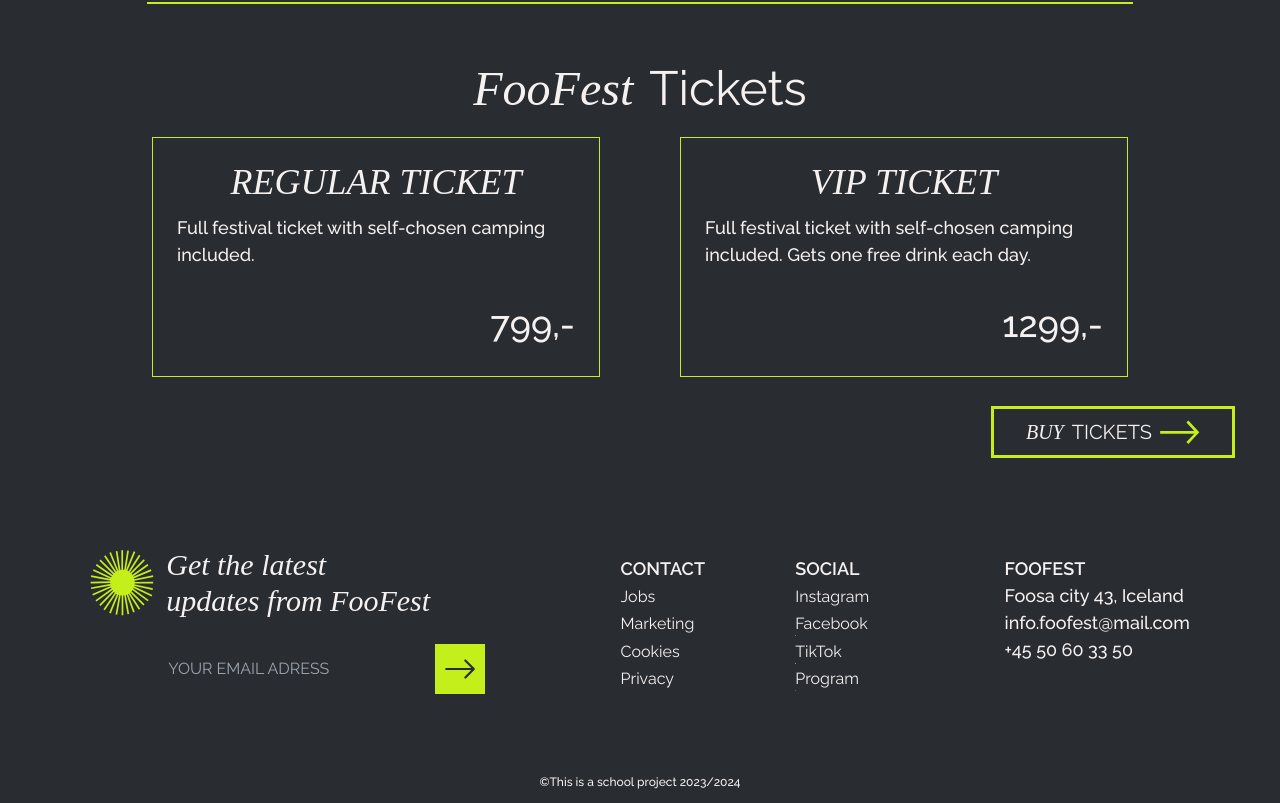
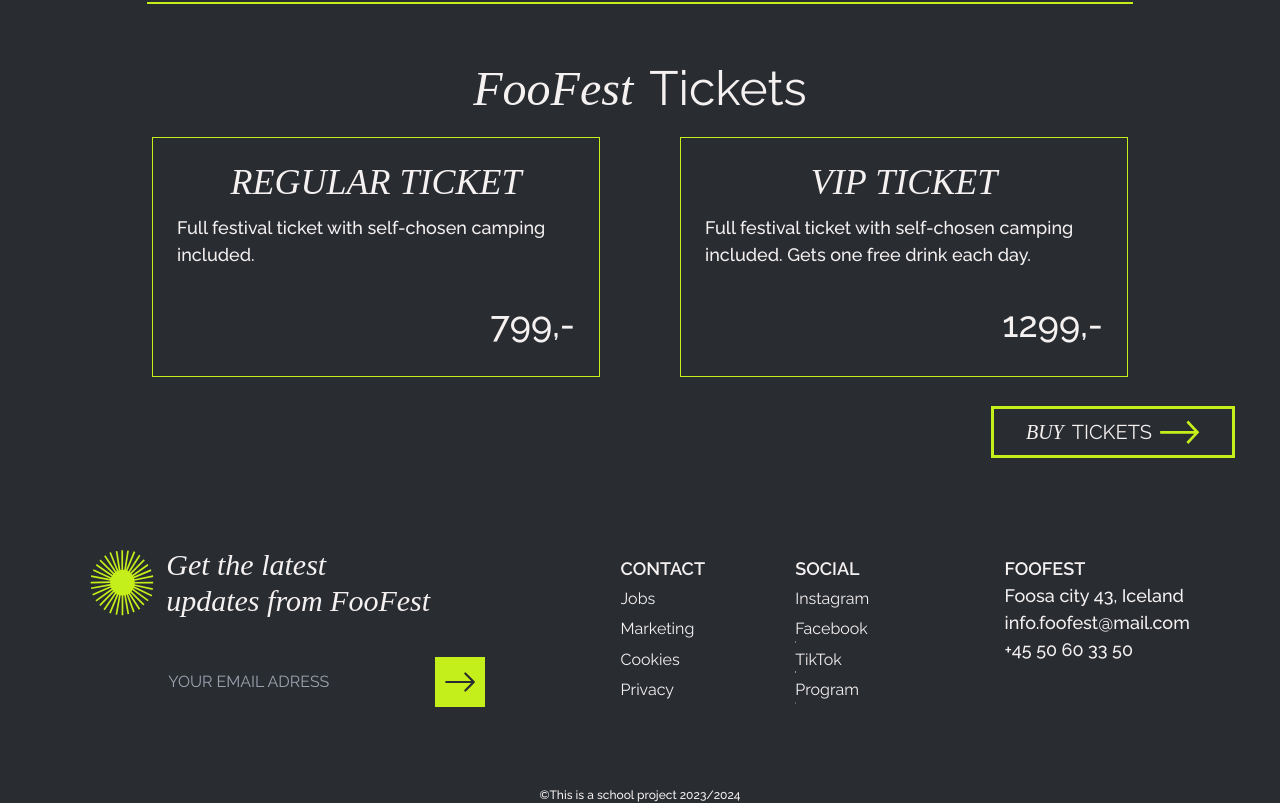
Before and after one commit to TheImpatientz/foofest_exam, a Next.js app: page / in a window 1280 px wide. Shown: the part 1952-2755 px from the top of the page. Built offline with nearby package versions, Linux system fonts and the light colour scheme.

Commit message:
g and p is showing again

```diff
--- a/src/components/OurLink.module.css
+++ b/src/components/OurLink.module.css
@@ -2,10 +2,12 @@
 .a {
   display: block;
   position: relative;
-  /*overflow:hidden skjuler stregen før brugeren hover / focus */
+  /*overflow:hidden skjuler stregen før brugeren hover */
   overflow: hidden;
+  height: fit-content;
   width: fit-content;
   /*padding top og buttom til at få nedhængende bogstaver (g) til ikke at blive cuttet af */
+  padding: 0.1em 0;
   margin: 0.2em 0;
 }
 
@@ -15,7 +17,7 @@
   bottom: 0;
   left: 0;
   width: 100%;
-  height: 1px;
+  height: 2px;
   background-color: var(--secondary-color);
   opacity: 1;
   /* translate3d flytter elementet i (x, y, z) retning */
@@ -35,10 +37,6 @@
   display: none;
   transform: none;
 }
-/* .current_page::after {
-  height: 0px;
-  background-color: transparent;
-} */
 
 .current_page {
   border-bottom: 2px solid var(--primary-color);
```
